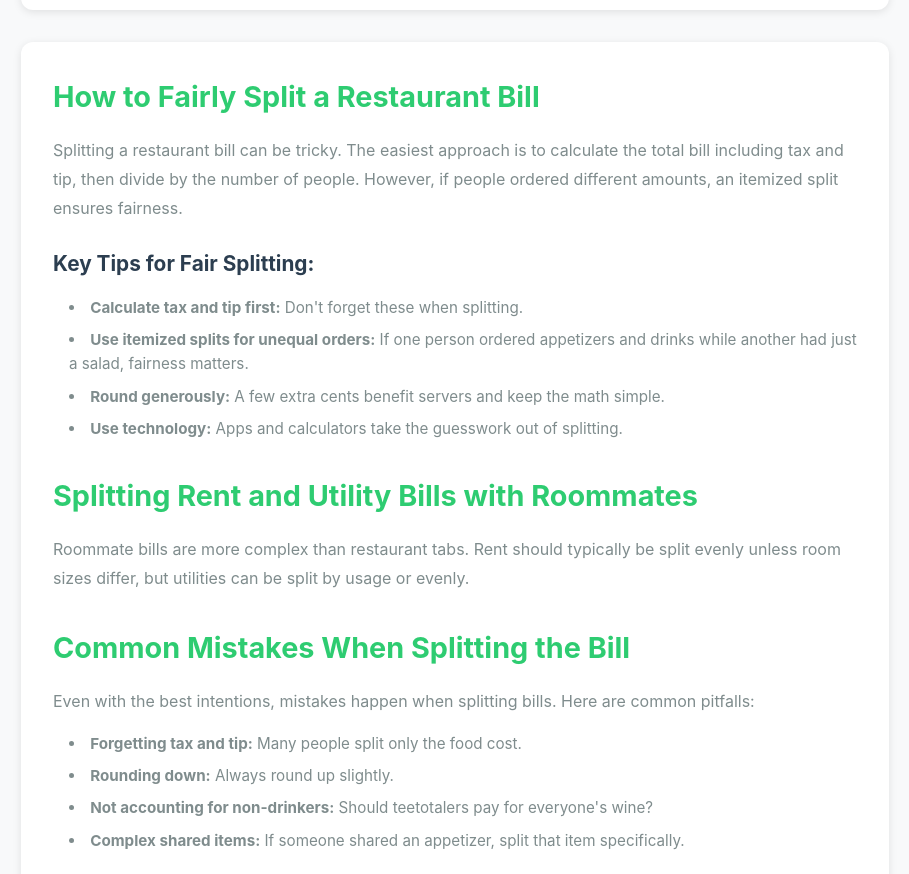
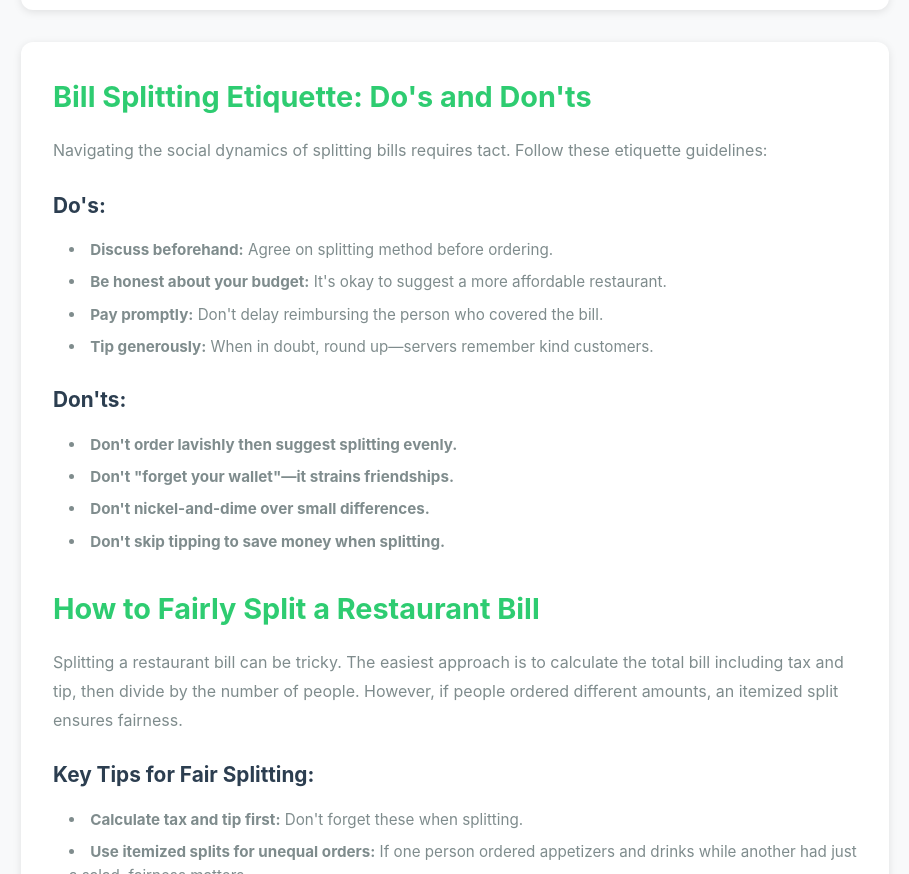
Before and after one commit to travman1993/bill-splitter, a plain HTML site: page index.html in a window 1280 px wide. Shown: the part 1949-2823 px from the top of the page, without its empty margins (185-1094 px from the left). Drawn offline with Linux system fonts and the light colour scheme.

Commit message:
added helpful tip

```diff
--- a/index.html
+++ b/index.html
@@ -178,6 +178,23 @@
 
             <!-- SEO CONTENT -->
             <section class="seo-content">
+                <h2>Bill Splitting Etiquette: Do's and Don'ts</h2>
+                <p>Navigating the social dynamics of splitting bills requires tact. Follow these etiquette guidelines:</p>
+                <h3>Do's:</h3>
+                <ul>
+                    <li><strong>Discuss beforehand:</strong> Agree on splitting method before ordering.</li>
+                    <li><strong>Be honest about your budget:</strong> It's okay to suggest a more affordable restaurant.</li>
+                    <li><strong>Pay promptly:</strong> Don't delay reimbursing the person who covered the bill.</li>
+                    <li><strong>Tip generously:</strong> When in doubt, round up—servers remember kind customers.</li>
+                </ul>
+                <h3>Don'ts:</h3>
+                <ul>
+                    <li><strong>Don't order lavishly then suggest splitting evenly.</strong></li>
+                    <li><strong>Don't "forget your wallet"—it strains friendships.</strong></li>
+                    <li><strong>Don't nickel-and-dime over small differences.</strong></li>
+                    <li><strong>Don't skip tipping to save money when splitting.</strong></li>
+                </ul>
+
                 <h2>How to Fairly Split a Restaurant Bill</h2>
                 <p>Splitting a restaurant bill can be tricky. The easiest approach is to calculate the total bill including tax and tip, then divide by the number of people. However, if people ordered different amounts, an itemized split ensures fairness.</p>
 
```
